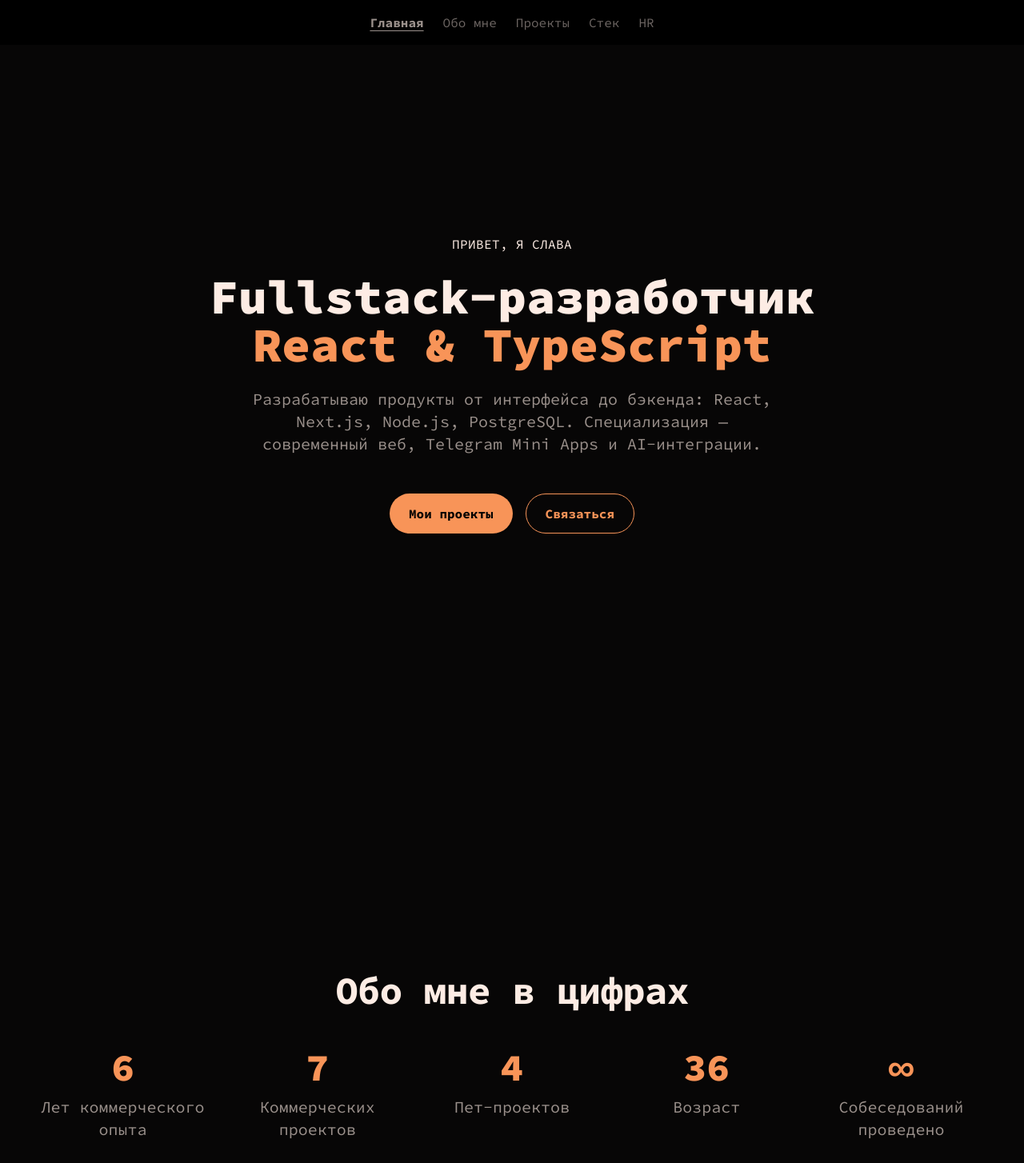
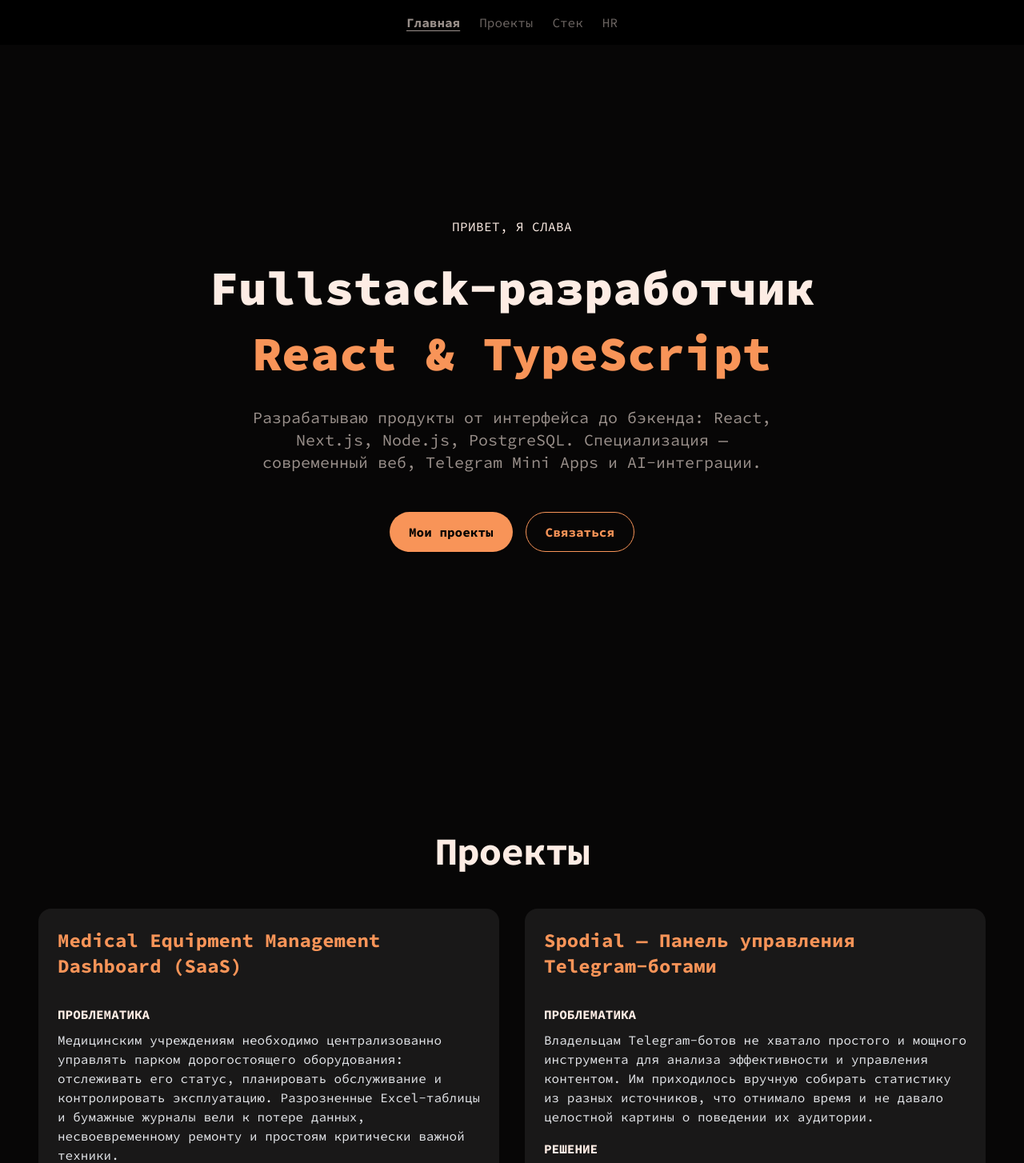
Before and after one commit to polkovniksanders/portfolio, a Next.js app: page / in a window 1280 px wide. Shown: the top 1454 px of the page at 80% size. Built offline with nearby package versions, Linux system fonts and the light colour scheme.

Commit message:
update sections

```diff
--- a/src/app/page.tsx
+++ b/src/app/page.tsx
@@ -1,6 +1,5 @@
 import { Navbar } from '@/widgets/navbar';
 import { HeroSection } from '@/widgets/hero';
-import { SkillsSection } from '@/widgets/skills';
 import { ProjectsSection } from '@/widgets/projects';
 import { TechnologiesSection } from '@/widgets/technologies';
 import { FaqSection } from '@/widgets/faq';
@@ -13,7 +12,6 @@ export default function Page() {
       </header>
       <main className="w-screen">
         <HeroSection />
-        <SkillsSection />
         <ProjectsSection />
         <TechnologiesSection />
         <FaqSection />
--- a/src/shared/config/navigation.ts
+++ b/src/shared/config/navigation.ts
@@ -5,7 +5,6 @@ export interface NavItem {
 
 export const NAV_ITEMS: NavItem[] = [
   { id: 'home', label: 'Главная' },
-  { id: 'skills', label: 'Обо мне' },
   { id: 'projects', label: 'Проекты' },
   { id: 'technologies', label: 'Стек' },
   { id: 'hr', label: 'HR' },
--- a/src/widgets/hero/ui/HeroSection.tsx
+++ b/src/widgets/hero/ui/HeroSection.tsx
@@ -14,7 +14,7 @@ export default function HeroSection() {
           <span className="text-sm sm:text-base font-medium tracking-wide uppercase">
             Привет, я Слава
           </span>
-          <h1 className="text-4xl sm:text-5xl md:text-6xl font-extrabold">
+          <h1 className="text-4xl sm:text-5xl md:text-6xl font-extrabold leading-snug">
             Fullstack-разработчик <br />
             <span className="text-primary">React & TypeScript</span>
           </h1>
--- a/src/widgets/skills/ui/SkillsSection.tsx
+++ b/src/widgets/skills/ui/SkillsSection.tsx
@@ -3,7 +3,7 @@ import { data } from '../model/data';
 
 export default function SkillsSection() {
   return (
-    <Section className="h-screen" id="skills">
+    <Section id="skills">
       <SectionTitle>Обо мне в цифрах</SectionTitle>
 
       <div className="grid grid-cols-1 sm:grid-cols-3 md:grid-cols-5 gap-8">
```
